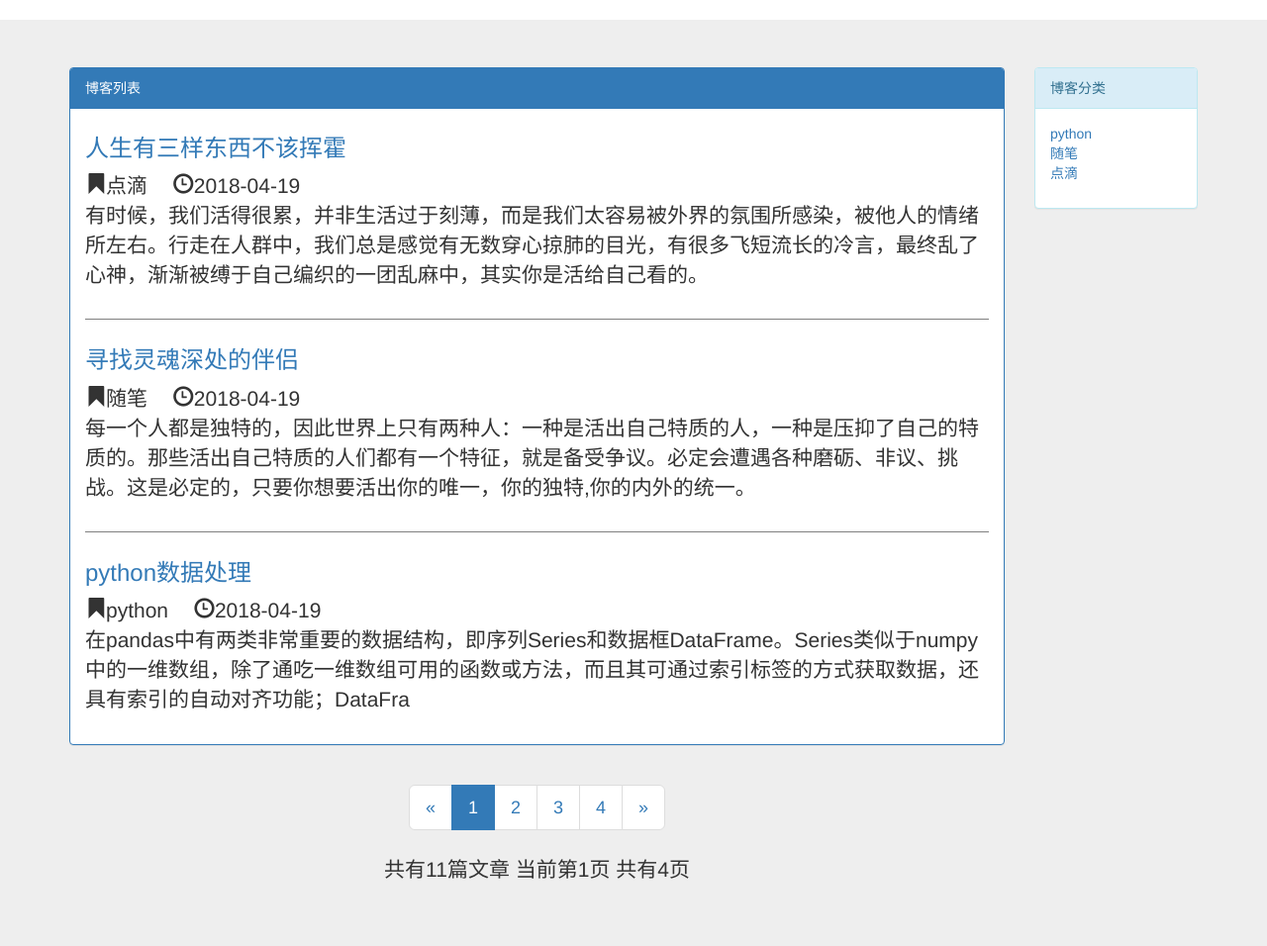
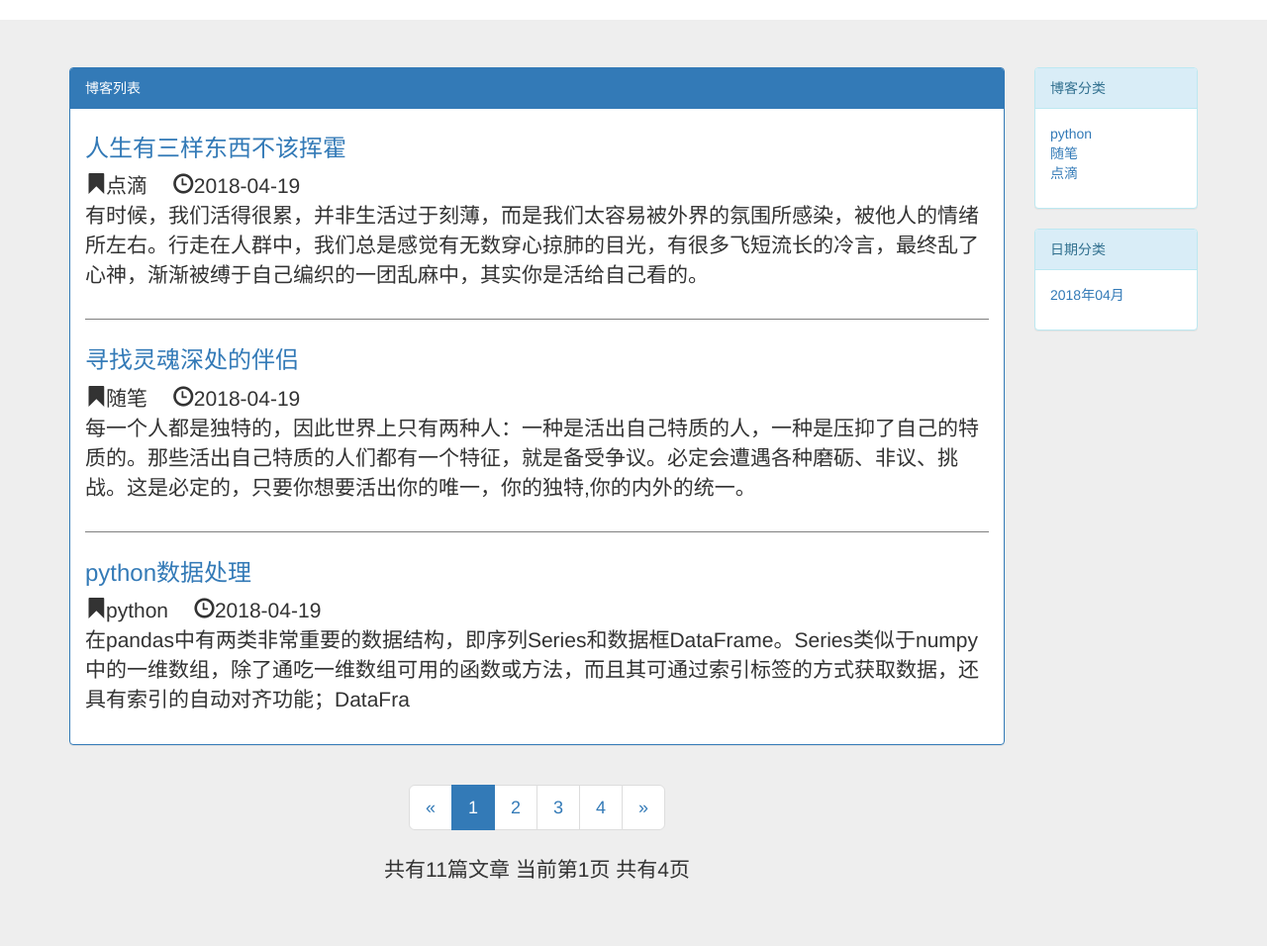
Before and after one commit to wojianz/blog, a Django app: page /blog/ in a window 1280 px wide. Shown: the part 52-1008 px from the top of the page at 99% size. Run offline with Django 3.2, Linux system fonts and the light colour scheme; data comes from the database, SQL or seed files in the repository; some libraries are stand-ins or nearby versions.

Commit message:
four day

```diff
--- a/mysite/blog/templates/blog/blog_list.html
+++ b/mysite/blog/templates/blog/blog_list.html
@@ -90,6 +90,21 @@
                   </ul>
             </div>
         </div>
+
+        <div class="panel panel-info">
+            <div class="panel-heading">日期分类</div>
+            <div class="panel-body">
+                <ul class="blog-types">
+                    {%  for blog_date in blog_dates %}
+                        <li>
+                          <a href="{% url 'blogs_with_date' blog_date.year blog_date.month %}">{{ blog_date|date:"Y年m月" }}</a>
+                        </li>
+                    {% empty %}
+                         <li>暂无分类</li>
+                    {% endfor %}
+                  </ul>
+            </div>
+        </div>
     </div>
   </div>
 </div>
--- a/mysite/blog/urls.py
+++ b/mysite/blog/urls.py
@@ -4,4 +4,5 @@ urlpatterns = [
     path('',views.blog_list,name='blog_list'),
     path('<int:blog_pk>',views.blog_detail,name='blog_detail'),
     path('type/<int:blog_type_pk>',views.blogs_with_type,name='blogs_with_type'),
+    path('date/<int:year>/<int:month>',views.blogs_with_date,name='views.blogs_with_date')
 ]
--- a/mysite/blog/views.py
+++ b/mysite/blog/views.py
@@ -23,6 +23,7 @@ def blog_list(request):
     context['page_of_blogs']=page_of_blogs
     context['blog_types']=BlogType.objects.all()
     context['page_range']=page_range
+    context['blog_dates']=Blog.objects.dates('creat_time','month',order='DESC')
     return render_to_response('blog/blog_list.html',context)
 def blog_detail(request,blog_pk):
     context={}
@@ -55,3 +56,5 @@ def blogs_with_type(request,blog_type_pk):
     context['page_range']=page_range
     context['blog_types']=BlogType.objects.all()
     return render_to_response('blog/blogs_with_type.html',context)
+def blogs_with_date (request,year,month):
+    pass
--- a/mysite/static/base.css
+++ b/mysite/static/base.css
@@ -4,3 +4,6 @@
     padding: 0;
 
 }
+ul{
+    list-style-type: none;
+}
```
